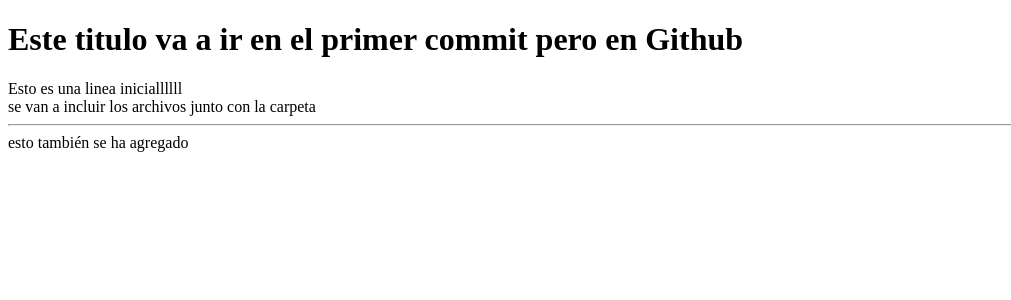
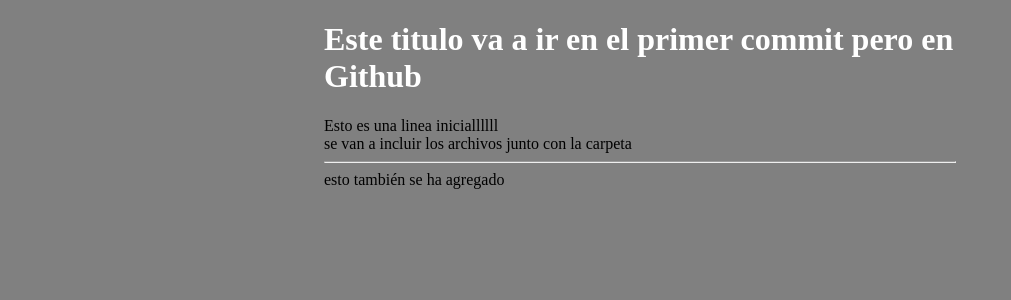
Before and after one commit to pabLOCOcr/test_git, a PHP site: page / in a window 1280 px wide. Shown: the top 300 px of the page, without its empty margins (0-1011 px from the left). Run offline with PHP 8.4, Linux system fonts and the light colour scheme.

Commit message:
Agregar style.css y agregar el dic .center

```diff
--- /dev/null
+++ b/css/style.css
@@ -0,0 +1,10 @@
+body{
+	background-color: gray;
+}
+h1{
+	color: white;
+}
+.center{
+	width: 50%;
+	margin: 0 auto;
+}
--- a/index.php
+++ b/index.php
@@ -2,12 +2,15 @@
 <html>
 	<head>
 		<title>Proyecto Web en Git</title>
+		<link rel="stylesheet" type="text/css" href="css/style.css">
 	</head>
 	<body>
-		<h1>Este titulo va a ir en el primer commit pero en Github</h1>
-		Esto es una linea iniciallllll<br>
-		se van a incluir los archivos junto con la carpeta
-		<hr>
-		esto también se ha agregado
+		<div class="center">
+			<h1>Este titulo va a ir en el primer commit pero en Github</h1>
+			Esto es una linea iniciallllll<br>
+			se van a incluir los archivos junto con la carpeta
+			<hr>
+			esto también se ha agregado
+		</div><!--end .center -->
 	</body>
 </html>
```
